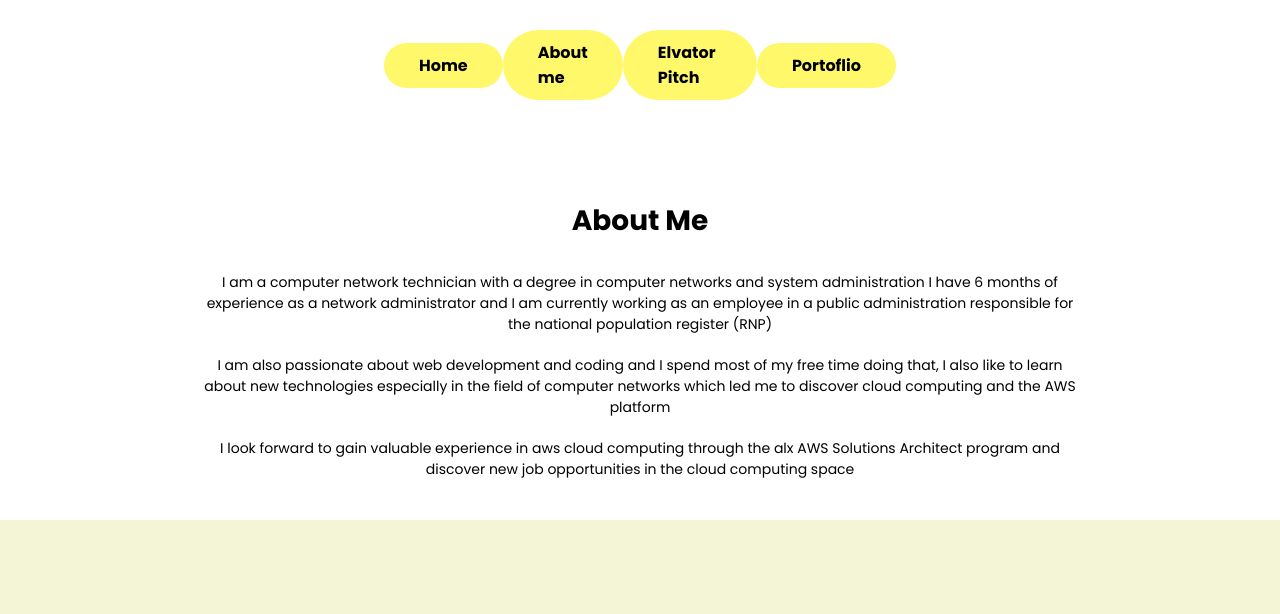
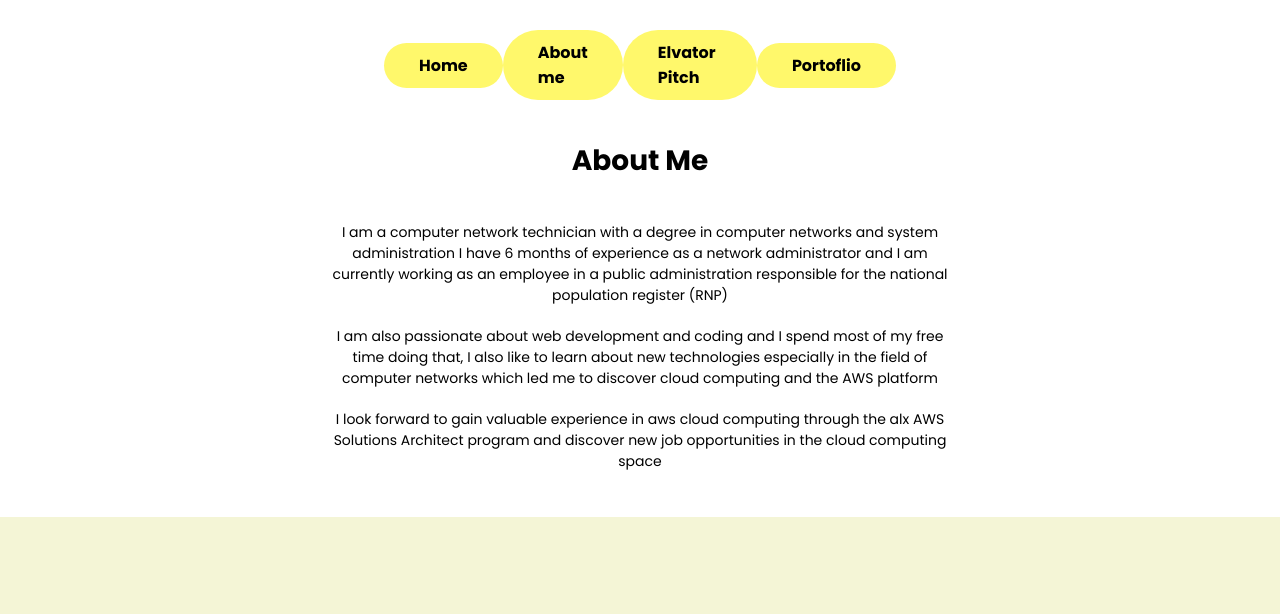
Before and after one commit to khalidelwadi/portfolio_site, a plain HTML site: page index.html in a window 1280 px wide. Shown: the top 614 px of the page. Drawn offline with Linux system fonts and the light colour scheme.

Commit message:
margin on about fixed

```diff
--- a/index.html
+++ b/index.html
@@ -23,7 +23,7 @@
              or at least<br> I will be once I finish the program! "</p>
             <p class="main-text main-button"><a href="#">Know Me More</a></p>
         </div>
-        <div class="main-info main-aboutme">
+        <div class="main-aboutme">
             <h1>About Me</h1>
             <div class="main-aboutme-p">
                 <p>I am a computer network technician with a degree in computer networks and system administration I have 6 months of experience as a
--- a/styles.css
+++ b/styles.css
@@ -78,12 +78,13 @@ header {
     font-size: 14px;
 }
 .main-aboutme h1{
-    margin: 20px 0;
+    margin-top : 40px;
+    margin-bottom: 30px;
 }
 .main-aboutme-p{
-    width: 70%;
+    width: 50%;
     margin: auto;
-    padding-bottom: 30px;
+    padding-bottom: 35px;
 }
 
 .main-aboutme-p p{
```
